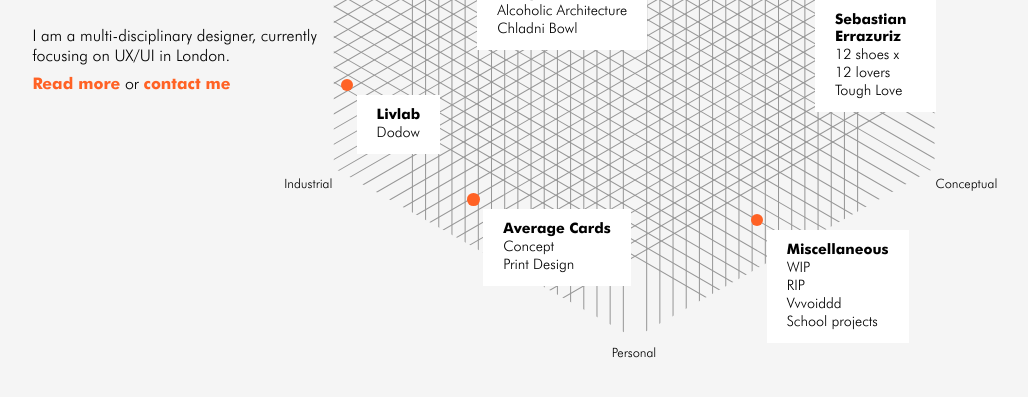
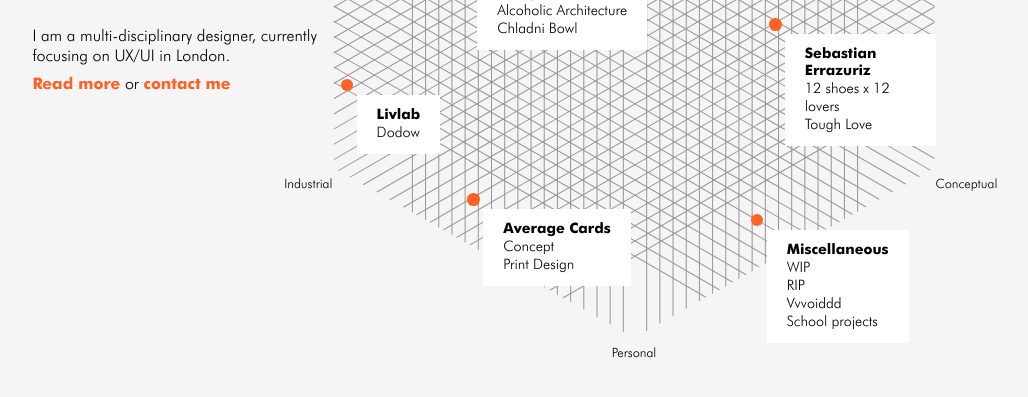
Before and after one commit to audreymgr/audreymgr.github.io, a Jekyll site: the page built from index.html, in a window 1280 px wide. Shown: the top 397 px of the page, without its empty margins (6-1034 px from the left). Built offline with Jekyll 4.4.1, drawn with Linux system fonts in a browser that asks for light colours.

Commit message:
projects_position10

```diff
--- a/index.html
+++ b/index.html
@@ -52,7 +52,7 @@
                     </ul>
                 </a>
             </li>
-            <li style="left: 80%; top: 50%;">
+            <li style="left: 75%; top: 55%;">
                 <a href="/work/sebastianerrazuriz.html">
                     <h2>Sebastian Errazuriz</h2>
                     <ul>
```
